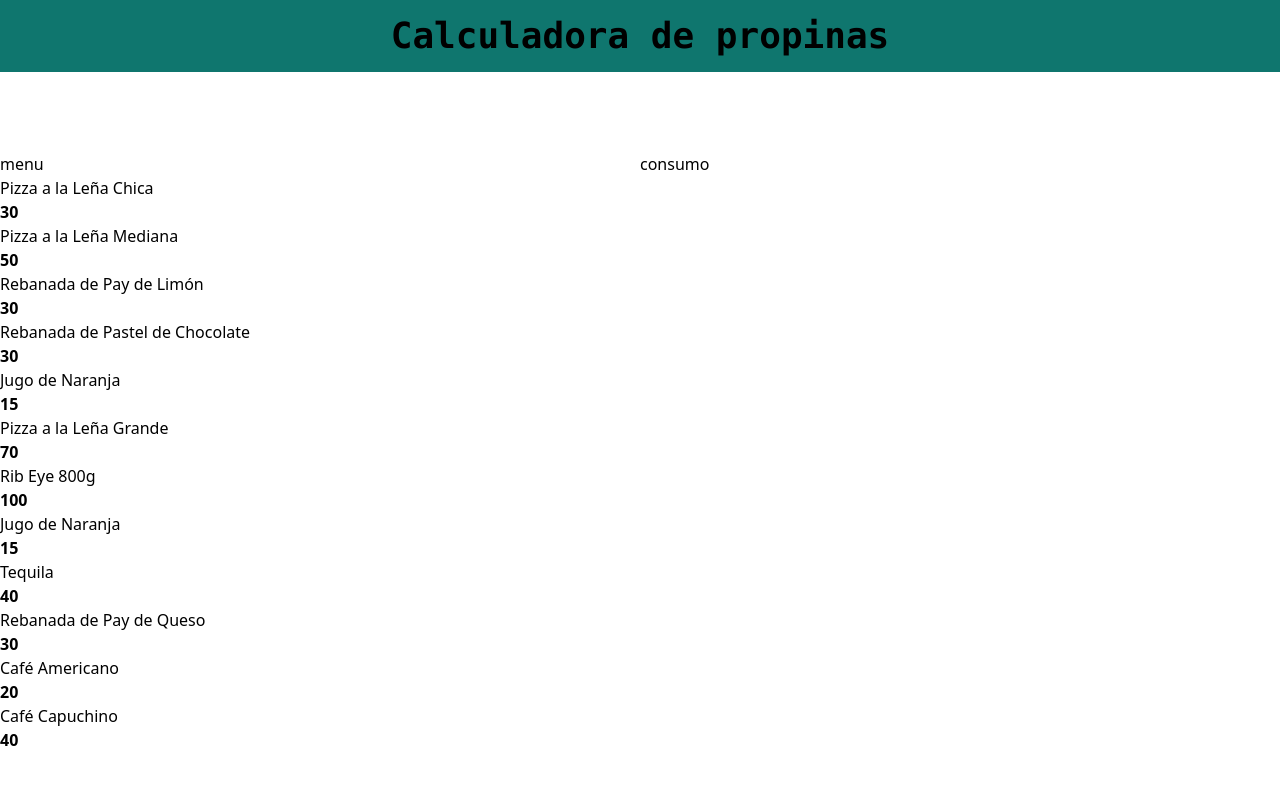
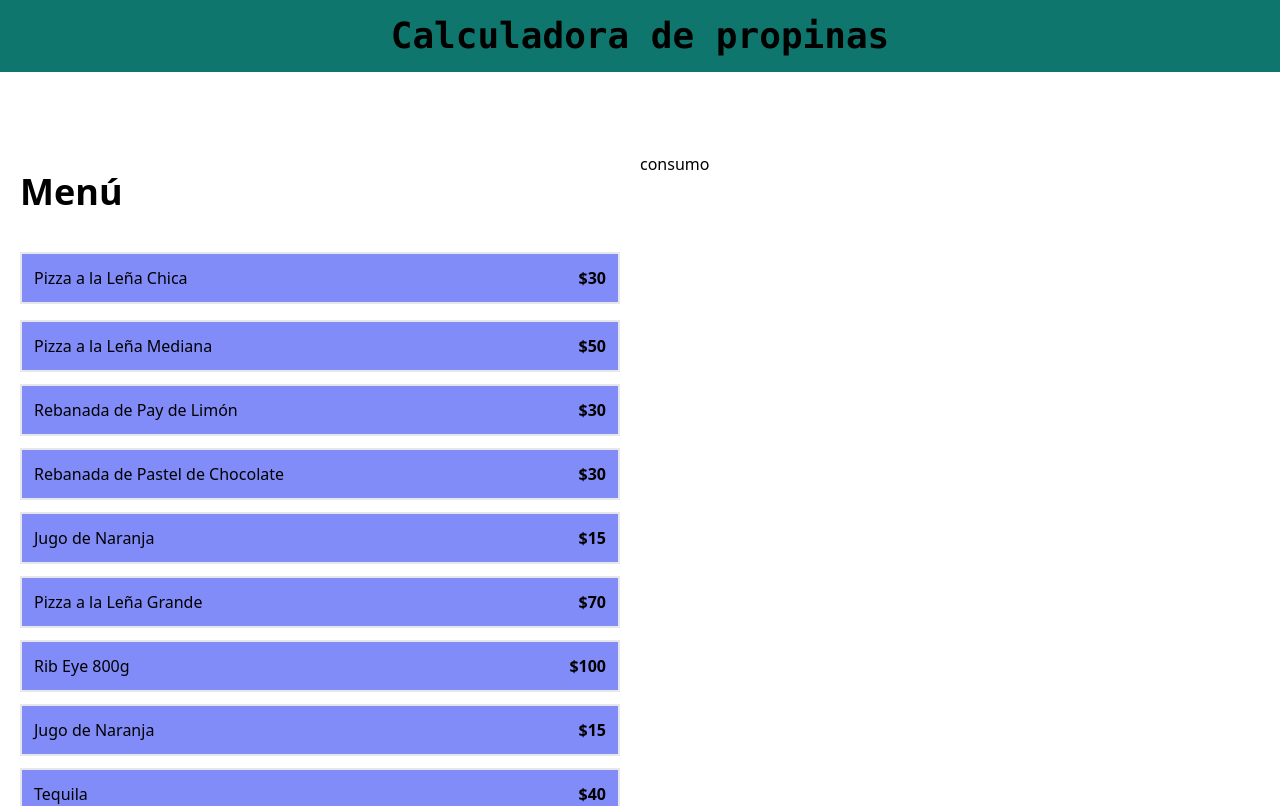
Before and after one commit to NozoDev/calculadora-propinas, a React (Vite) app: page / in a window 1280 px wide. Shown: the top 806 px of the page. Built offline with nearby package versions, Linux system fonts and the light colour scheme.

Commit message:
aplicando un poco de estilos

```diff
--- a/src/App.tsx
+++ b/src/App.tsx
@@ -1,33 +1,30 @@
-import MenuItem from './components/MenuItem'
-import {menuItems} from './data/db'
+import MenuItem from "./components/MenuItem";
+import { menuItems } from "./data/db";
 function App() {
-
-
   return (
     <>
-      <header className='bg-teal-700 py-4'>
-        <h1 className='text-center font-bold text-4xl font-mono'>Calculadora de propinas</h1>
+      <header className="bg-teal-700 py-4">
+        <h1 className="text-center font-bold text-4xl font-mono">
+          Calculadora de propinas
+        </h1>
       </header>
 
-      <main className='max-w-7xl mx-auto py-20 grid md:grid-cols-2'>
-        <div>
-        <h2>menu</h2>
-{
-  menuItems.map(item => (
-    <MenuItem
-    key={item.id}
-    item={item}
-    />
-  ))
-}
+      <main className="max-w-7xl mx-auto py-20 grid md:grid-cols-2">
+        <div className="p-5">
+          <h2 className="text-4xl font-black">Menú</h2>
+
+          <div className="space-y-3 mt-10">
+            {menuItems.map((item) => (
+              <MenuItem key={item.id} item={item} />
+            ))}
+          </div>
         </div>
         <div>
-        <h2>consumo</h2>
-
+          <h2>consumo</h2>
         </div>
       </main>
     </>
-  )
+  );
 }
 
-export default App
+export default App;
--- a/src/components/MenuItem.tsx
+++ b/src/components/MenuItem.tsx
@@ -1,16 +1,16 @@
-import type {MenuItem} from '../types'
+import type { MenuItem } from "../types";
 
 type MenuItemProps = {
-    item: MenuItem
-}
+  item: MenuItem;
+};
 
-const MenuItem = ({item} : MenuItemProps) => {
+const MenuItem = ({ item }: MenuItemProps) => {
   return (
-    <div>
+    <button className="border-2 bg-indigo-400 hover:bg-teal-200 w-full p-3 flex justify-between mb-4">
       <h1>{item.name}</h1>
-      <p className='font-black'> {item.price}</p>
-    </div>
-  )
-}
+      <p className="font-black"> ${item.price}</p>
+    </button>
+  );
+};
 
-export default MenuItem
+export default MenuItem;
```
